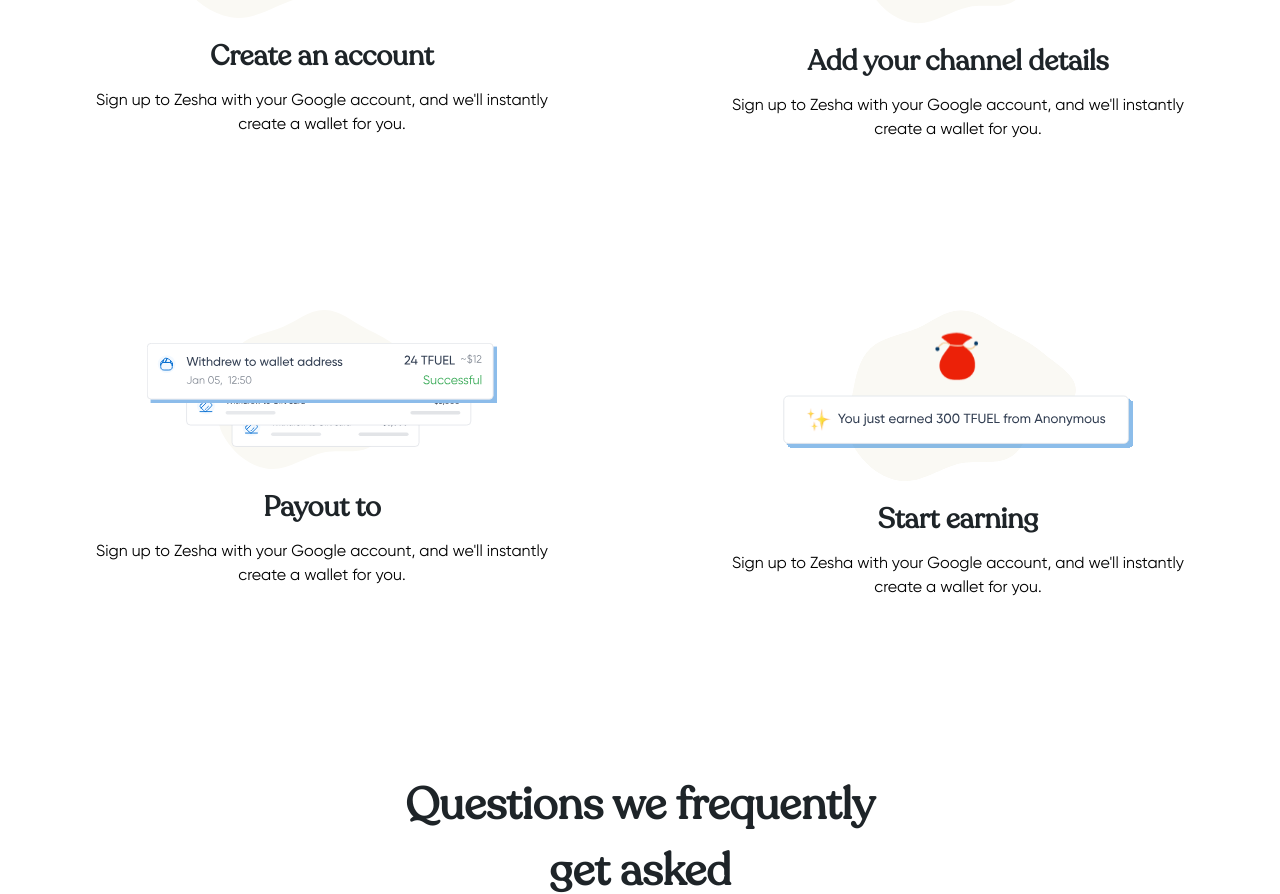
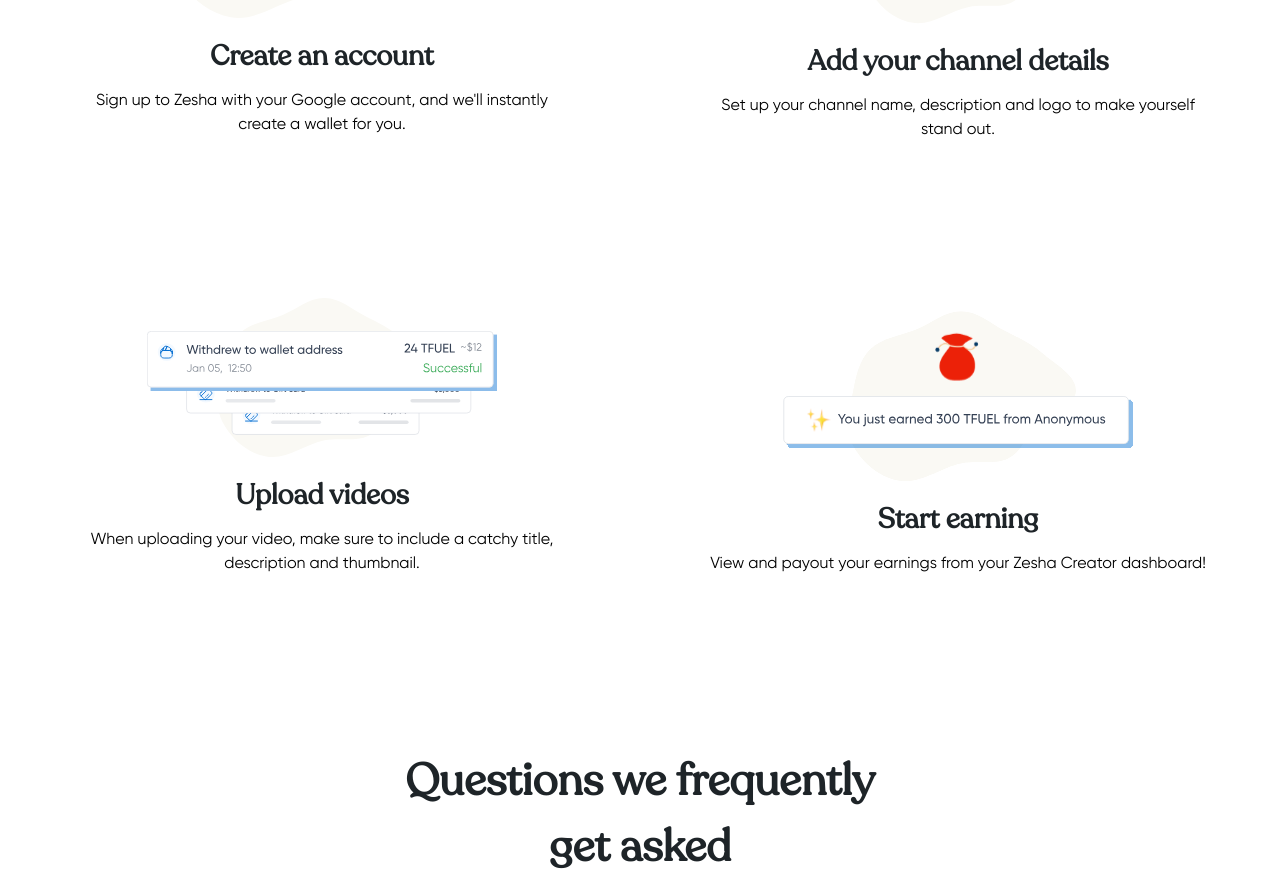
Before and after one commit to Zesha-io/zesha.io-frontend, a Next.js app: page /creators in a window 1280 px wide. Shown: the part 3317-4211 px from the top of the page. Built offline with nearby package versions, Linux system fonts and the light colour scheme.

Commit message:
update how it works for creators

```diff
--- a/src/app/creators/page.js
+++ b/src/app/creators/page.js
@@ -366,10 +366,7 @@
                                                 Add your channel details
                                             </h3>
                                             <p className="mb-3 text-base">
-                                                Sign up to Zesha with your
-                                                Google account, and we&apos;ll
-                                                instantly create a wallet for
-                                                you.
+                                                Set up your channel name, description and logo to make yourself stand out.
                                             </p>
                                         </div>
                                     </div>
@@ -383,13 +380,10 @@
                                                 />
                                             </div>
                                             <h3 className="text-[28px] font-semibold font-['Recoleta'] text-[#1E2428] mt-4 mb-3">
-                                                Payout to
+                                                Upload videos
                                             </h3>
                                             <p className="mb-3 text-base">
-                                                Sign up to Zesha with your
-                                                Google account, and we&apos;ll
-                                                instantly create a wallet for
-                                                you.
+                                                When uploading your video, make sure to include a catchy title, description and thumbnail.
                                             </p>
                                         </div>
                                     </div>
@@ -406,10 +400,7 @@
                                                 Start earning
                                             </h3>
                                             <p className="mb-3 text-base">
-                                                Sign up to Zesha with your
-                                                Google account, and we&apos;ll
-                                                instantly create a wallet for
-                                                you.
+                                                View and payout your earnings from your Zesha Creator dashboard!
                                             </p>
                                         </div>
                                     </div>
```
